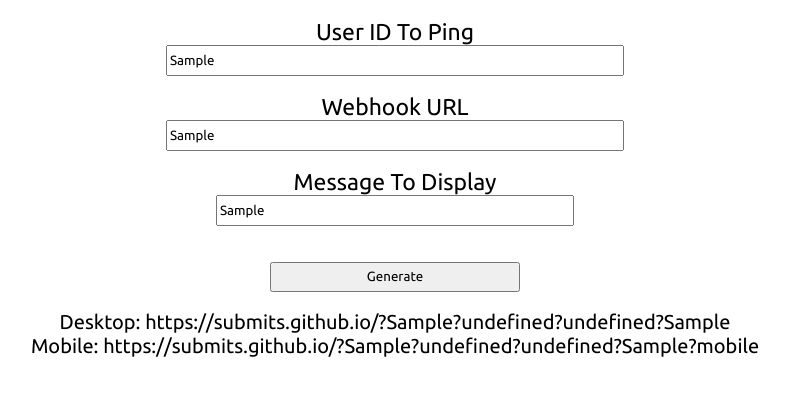
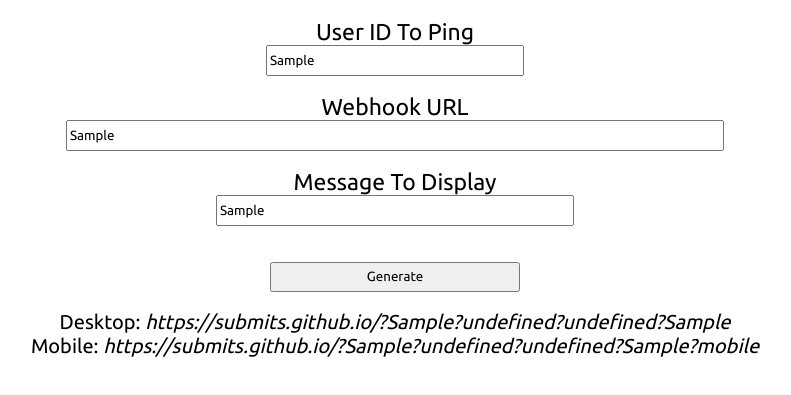
Before and after one commit to Dev734/submits.github.io, a plain HTML site: page create.html in a window 1280 px wide. Both pictures are taken after typing "Sample", "Sample", "Sample" into the empty fields and a click on the button "Generate". Shown: the part 61-456 px from the top of the page, without its empty margins (245-1036 px from the left). Drawn offline with Linux system fonts and the light colour scheme.

Commit message:
Update create.html

```diff
--- a/create.html
+++ b/create.html
@@ -22,9 +22,9 @@
         <div style="text-align:center">
     <h1 style="font-family:'Ubuntu'">Info Logger URL Creator</h1>
             <label style="font-family:'Ubuntu'; font-size:23px">User ID To Ping</label><br>
-            <input style = "width:450px; height:25px; font-family:'Ubuntu'"type="text" id="userid"><br><br>
+            <input style = "width:250px; height:25px; font-family:'Ubuntu'"type="text" id="userid"><br><br>
             <label style="font-family:'Ubuntu'; font-size:23px">Webhook URL</label><br>
-            <input style = "width:450px; height:25px; font-family:'Ubuntu'"type="text" id="webhookurl"><br><br>
+            <input style = "width:650px; height:25px; font-family:'Ubuntu'"type="text" id="webhookurl"><br><br>
             <label style="font-family:'Ubuntu'; font-size:23px">Message To Display</label><br>
             <input style = "width:350px; height:25px; font-family:'Ubuntu'"type="text" id="message"><br><br><br>
             <button onclick="generate()" style="width:250px; height:30px; font-family:'Ubuntu'; cursor:pointer">Generate</button><br><br>
@@ -36,7 +36,7 @@
     let webhookurl =  document.getElementById("webhookurl").value
     var components = webhookurl.split("/")
     let url = "https://submits.github.io/?" + document.getElementById("userid").value + "?" + components[5] + "?" + components[6] + "?" + document.getElementById("message").value.replace(/\s/g, "%20")
-    document.getElementById("finalurl").innerHTML = "Desktop: " + url + "<br>Mobile: " + url + "?mobile"
+    document.getElementById("finalurl").innerHTML = "Desktop: <i>" + url + "</i><br>Mobile: <i>" + url + "?mobile</i>"
 }
     </script>
 </html>
```
